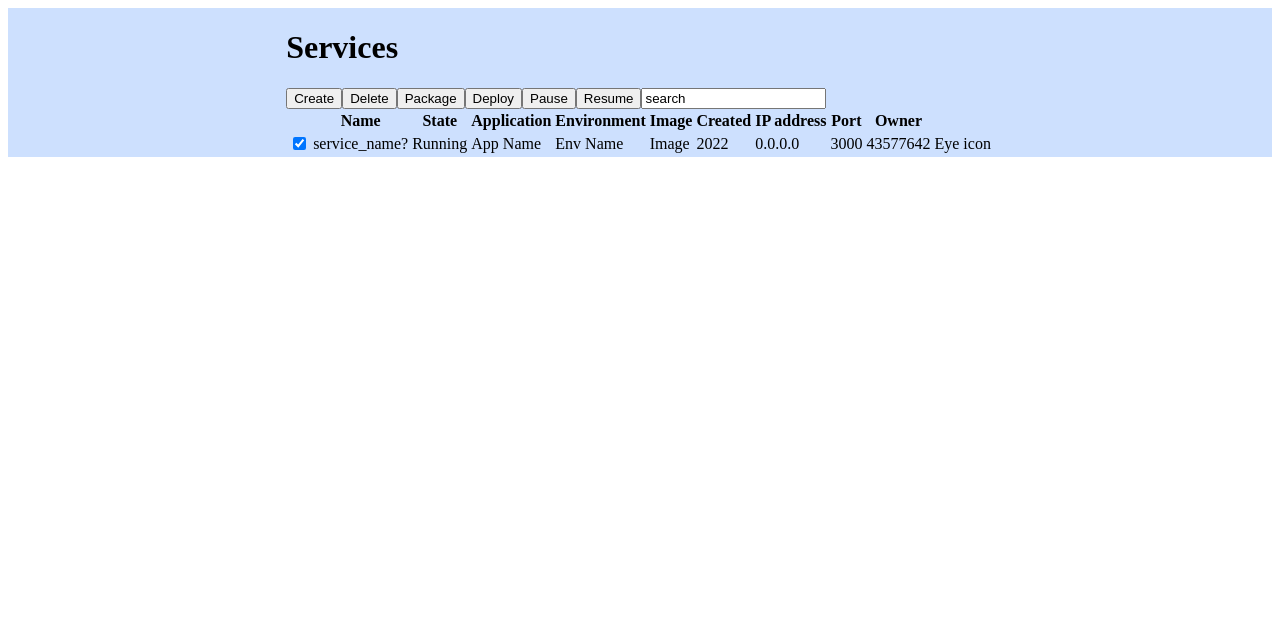
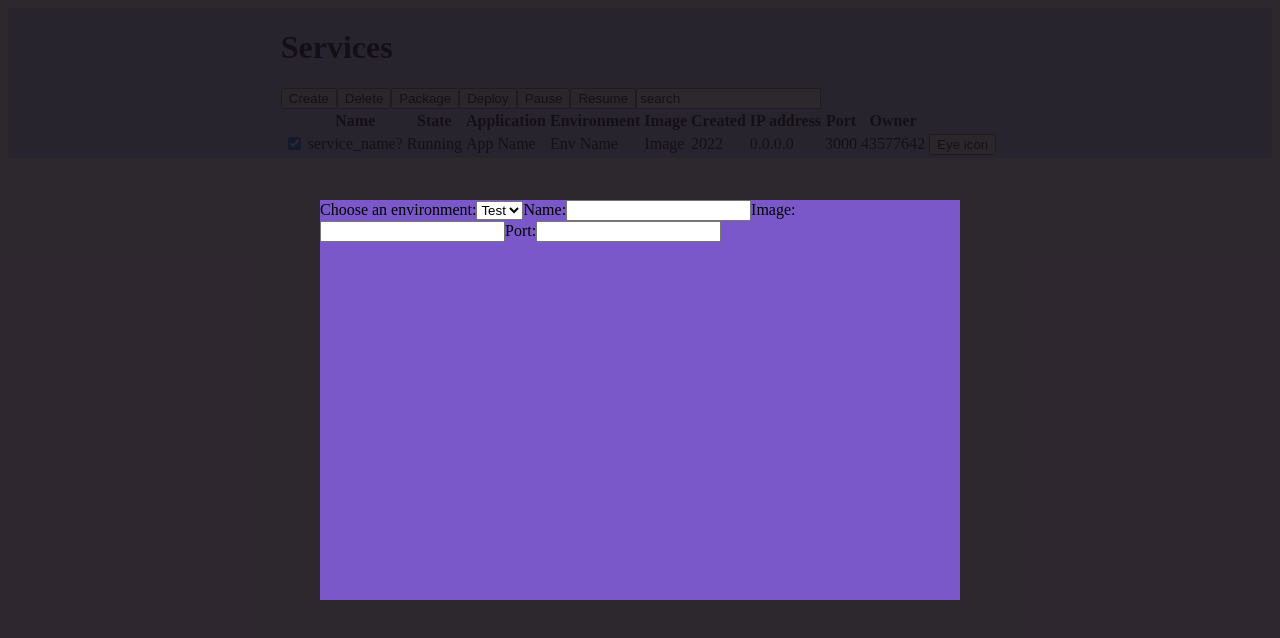
Before and after one commit to try-cascade/cascade-gui, a Next.js app: page /services in a window 1280 px wide. Both pictures are taken after a click on the button "Create". Shown: the top 638 px of the page. Built offline with nearby package versions, Linux system fonts and the light colour scheme.

Commit message:
Added information & a basic modal for service page
Co-authored-by: Anne Tiotuico <amtiotuico@gmail.com>
Co-authored-by: Rona Hsu <ronahsu@gmail.com>
Co-authored-by: Yueun Kim <yueun.owl@gmail.com>

```diff
--- /dev/null
+++ b/components/AddServiceModal.js
@@ -0,0 +1,36 @@
+import styles from '../styles/ServiceModal.module.css'
+
+const AddServiceModal = ({ onClick }) => {
+  return (
+    <div className={styles.overlay} onClick={() => onClick(false)}>
+      <div className={styles.modal} onClick={(e) => e.stopPropagation()}>
+        <form>
+          <label htmlFor="environments">Choose an environment:</label>
+
+          <select name="environments" id="environments">
+            <option value="test">Test</option>
+          </select>
+          <label htmlFor="name">Name:</label>
+          <input type="text" id="name" name="name" />
+          <label htmlFor="image">Image:</label>
+          <input type="text" id="image" name="image" />
+          <label htmlFor="port">Port:</label>
+          <input type="text" id="port" name="port" />
+        </form>
+      </div>
+    </div>
+  )
+}
+
+export default AddServiceModal
+
+/*
+Used for both create and edit? wording is kind of different between selecting and editing, editing might have more information displayed as well
+
+For create:
+  - default to only application created. If no application is created yet: add fields to create the application
+  - choose what environment you are a part of.
+  - name the application
+  - put in the image link
+  - add a port (if needed)
+*/
--- /dev/null
+++ b/components/ViewServiceModal.js
@@ -0,0 +1,105 @@
+import styles from '../styles/ServiceModal.module.css'
+
+const ViewServiceModal = ({ onClick }) => {
+  return (
+    <div className={styles.overlay} onClick={() => onClick(false)}>
+      <div className={styles.modal} onClick={(e) => e.stopPropagation()}>
+        <form>
+          <label htmlFor="name">Name:</label>
+          <input type="text" id="name" name="name" value="name" />
+          <label htmlFor="image">Image:</label>
+          <input type="text" id="image" name="image" value="image link" />
+          <label htmlFor="port">Port:</label>
+          <input type="text" id="port" name="port" value="port" />
+          <div>
+            <h1>Configurations:</h1>
+            <p>
+              Environment  Tasks     CPU (vCPU)  Memory (MiB)  Platform      Port
+              -----------  -----     ----------  ------------  --------      ----
+              test         1         0.25        512           LINUX/X86_64  5000
+            </p>
+            <p>
+              Routes:
+              Environment  URL
+              -----------  ---
+              test         http://nat-t-Publi-1A2OGKQFNJ6EN-616175783.us-east-1.elb.amazonaws.com
+            </p>
+            <p>
+              Service Discovery:
+              Environment  URL
+              -----------  ---
+              test         http://nat-t-Publi-1A2OGKQFNJ6EN-616175783.us-east-1.elb.amazonaws.com
+            </p>
+            <p>
+              Tags:
+              Name                                Container  Environment  Value
+              ----                                ---------  -----------  -----
+              COPILOT_APPLICATION_NAME            cat        test         nat
+              COPILOT_ENVIRONMENT_NAME              "          "          test
+              COPILOT_LB_DNS                        "          "          nat-t-Publi-1A2OGKQFNJ6EN-616175783.us-east-1.elb.amazonaws.com
+              COPILOT_SERVICE_DISCOVERY_ENDPOINT    "          "          test.nat.local
+              COPILOT_SERVICE_NAME                  "          "          cat
+            </p>
+
+            <h1>Status</h1>
+            <p>
+              Task Summary
+
+                Running   ██████████  1/1 desired tasks are running
+                Health    ██████████  1/1 passes HTTP health checks
+            </p>
+            <p>
+              Tasks
+
+                ID        Status      Revision    Started At  HTTP Health
+                --        ------      --------    ----------  -----------
+                e3bfc054  RUNNING     1           5 days ago  HEALTHY
+            </p>
+          </div>
+        </form>
+      </div>
+    </div>
+  )
+}
+
+export default ViewServiceModal
+
+/*
+ype:
+
+            Configurations:
+            Environment  Tasks     CPU (vCPU)  Memory (MiB)  Platform      Port
+            -----------  -----     ----------  ------------  --------      ----
+            test         1         0.25        512           LINUX/X86_64  5000
+
+            Routes:
+            Environment  URL
+            -----------  ---
+            test         http://nat-t-Publi-1A2OGKQFNJ6EN-616175783.us-east-1.elb.amazonaws.com
+
+            Service Discovery:
+            Environment  URL
+            -----------  ---
+            test         http://nat-t-Publi-1A2OGKQFNJ6EN-616175783.us-east-1.elb.amazonaws.com
+
+            Tags:
+            Name                                Container  Environment  Value
+            ----                                ---------  -----------  -----
+            COPILOT_APPLICATION_NAME            cat        test         nat
+            COPILOT_ENVIRONMENT_NAME              "          "          test
+            COPILOT_LB_DNS                        "          "          nat-t-Publi-1A2OGKQFNJ6EN-616175783.us-east-1.elb.amazonaws.com
+            COPILOT_SERVICE_DISCOVERY_ENDPOINT    "          "          test.nat.local
+            COPILOT_SERVICE_NAME                  "          "          cat
+
+            Status
+            Task Summary
+
+              Running   ██████████  1/1 desired tasks are running
+              Health    ██████████  1/1 passes HTTP health checks
+
+            Tasks
+
+              ID        Status      Revision    Started At  HTTP Health
+              --        ------      --------    ----------  -----------
+              e3bfc054  RUNNING     1           5 days ago  HEALTHY
+*/
--- a/pages/services.js
+++ b/pages/services.js
@@ -1,13 +1,21 @@
 import styles from '../styles/Services.module.css'
+import AddServiceModal from '../components/AddServiceModal'
+import ViewServiceModal from '../components/ViewServiceModal'
+import { useState } from 'react'
 
 export default function Services() {
+  const [addService, setAddService] = useState(false)
+  const [viewService, setViewService] = useState(false) // think about this scaled for 10 different services
   const date = new Date
 
   return (
+    <>
+      {addService ? <AddServiceModal onClick={setAddService}/> : null}
+      {viewService ? <ViewServiceModal onClick={setViewService}/> : null}
       <main className={styles.main}>
         <div className={styles.content}>
           <h1>Services</h1>
-        <button>Create</button>
+          <button onClick={() => setAddService(!addService)}>Create</button>
           <button>Delete</button>
           <button>Package</button>
           <button>Deploy</button>
@@ -42,13 +50,14 @@ export default function Services() {
                   <td>0.0.0.0</td>
                   <td>3000</td>
                   <td>43577642</td>
-                <td>Eye icon</td>
+                  <td><button onClick={() => setViewService(true)}>Eye icon</button></td>
                 </tr>
               </tbody>
             </table>
           </div>
         </div>
       </main>
+    </>
   )
 }
 
@@ -62,42 +71,4 @@ Notes about services:
     - Logs in copilot are viewed directly in the console. Should we give users the ability to see the logs from our UI?
         - but if we do that would it be weird to not see traces?
 
-
-Type:
-
-            Configurations:
-            Environment  Tasks     CPU (vCPU)  Memory (MiB)  Platform      Port
-            -----------  -----     ----------  ------------  --------      ----
-            test         1         0.25        512           LINUX/X86_64  5000
-
-            Routes:
-            Environment  URL
-            -----------  ---
-            test         http://nat-t-Publi-1A2OGKQFNJ6EN-616175783.us-east-1.elb.amazonaws.com
-
-            Service Discovery:
-            Environment  URL
-            -----------  ---
-            test         http://nat-t-Publi-1A2OGKQFNJ6EN-616175783.us-east-1.elb.amazonaws.com
-
-            Tags:
-            Name                                Container  Environment  Value
-            ----                                ---------  -----------  -----
-            COPILOT_APPLICATION_NAME            cat        test         nat
-            COPILOT_ENVIRONMENT_NAME              "          "          test
-            COPILOT_LB_DNS                        "          "          nat-t-Publi-1A2OGKQFNJ6EN-616175783.us-east-1.elb.amazonaws.com
-            COPILOT_SERVICE_DISCOVERY_ENDPOINT    "          "          test.nat.local
-            COPILOT_SERVICE_NAME                  "          "          cat
-
-            Status
-            Task Summary
-
-              Running   ██████████  1/1 desired tasks are running
-              Health    ██████████  1/1 passes HTTP health checks
-
-            Tasks
-
-              ID        Status      Revision    Started At  HTTP Health
-              --        ------      --------    ----------  -----------
-              e3bfc054  RUNNING     1           5 days ago  HEALTHY
 */
--- /dev/null
+++ b/styles/ServiceModal.module.css
@@ -0,0 +1,18 @@
+.overlay {
+  z-index: 1;
+  position: absolute;
+  top: 0;
+  left: 0;
+  width: 100vw;
+  height: 100vh;
+  background-color: rgba(23, 16, 24, 0.9);
+  display: flex;
+  justify-content: center;
+  align-items: center;
+}
+
+.modal {
+  width: 50%;
+  height: 50%;
+  background-color: rgba(122,88,201,1);
+}
```
Lines whose indentation alone changed are shown as unchanged.
